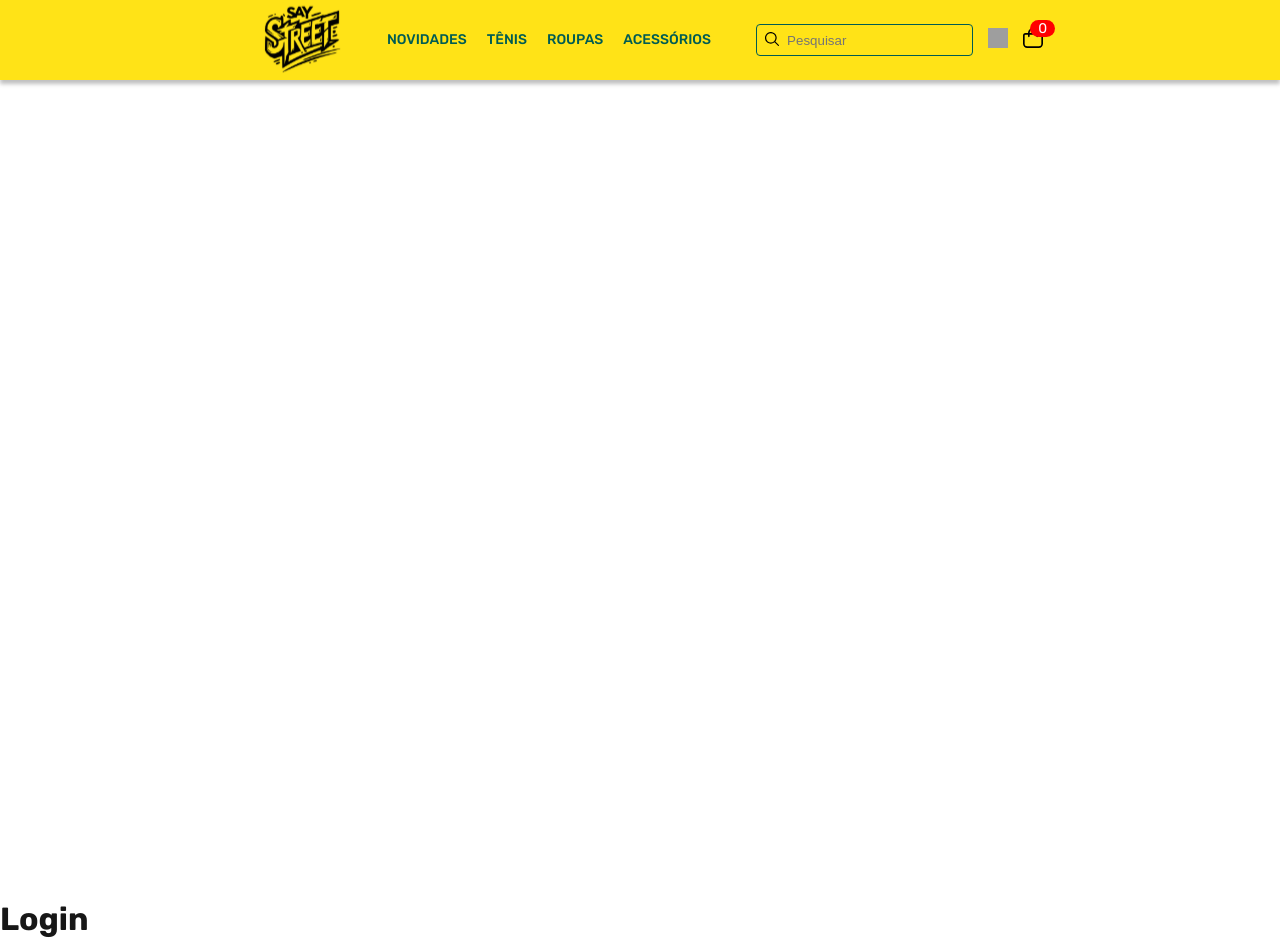
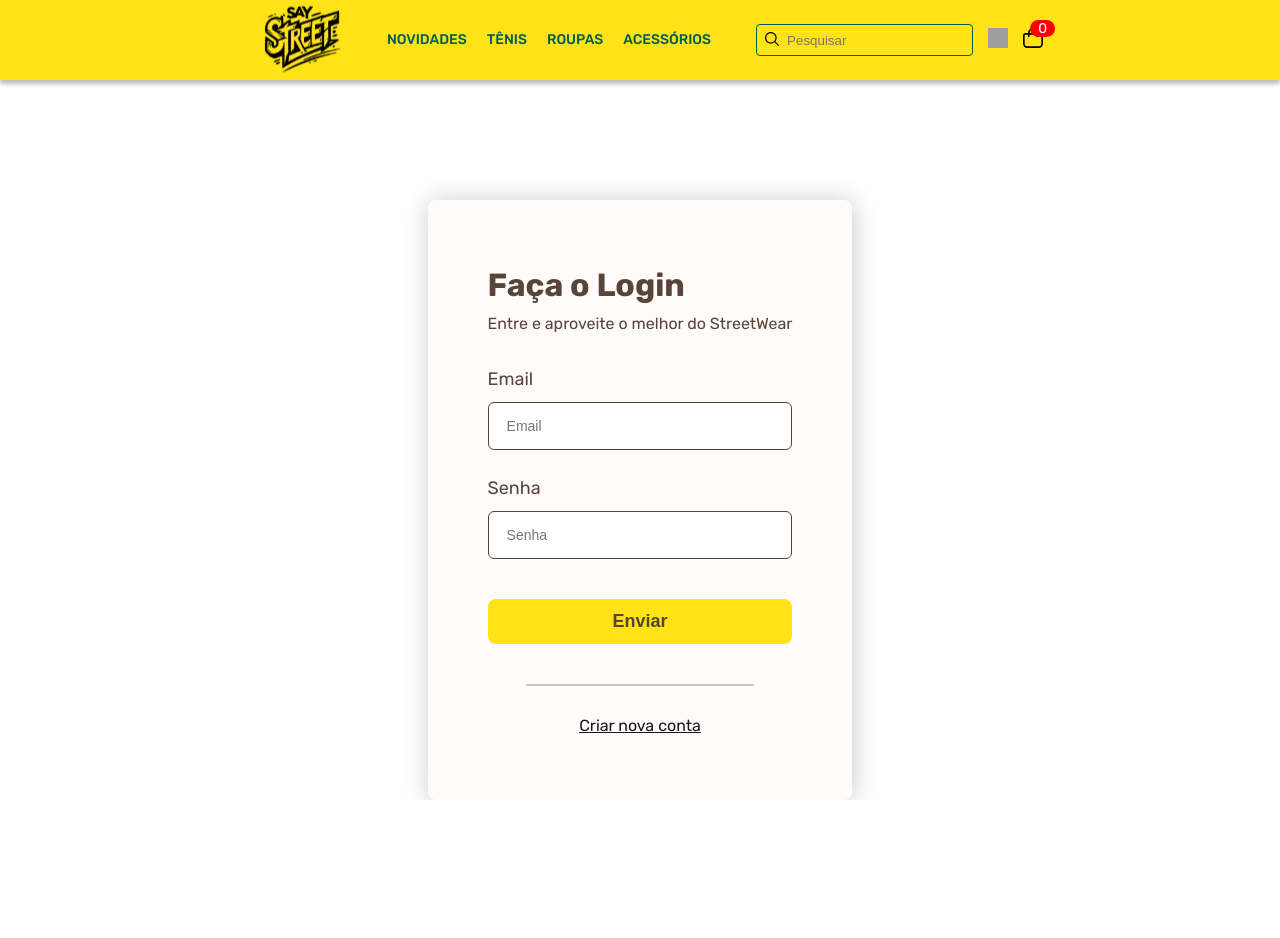
Before and after one commit to Kaique-Parente/E-Commerce-SayStreet, a Next.js app in the folder frontend/: page /login in a window 1280 px wide. After the commit the page ends 800 px from the top, so only its background shows below. Built offline with nearby package versions, Linux system fonts and the light colour scheme; no server answers; grey boxes are pictures that could not be loaded.

Commit message:
[FRONTEND ADD] Login com NextAuthJS

```diff
--- a/frontend/app/login/page.js
+++ b/frontend/app/login/page.js
@@ -1,6 +1,12 @@
 "use client"
 
+import BotaoPersonalizado from "@/components/ClientComponents/BotaoPersonalizado";
 import NavBar from "@/components/ClientComponents/NavBar";
+import { TextField } from "@mui/material";
+import { signIn, useSession } from "next-auth/react";
+import Link from "next/link";
+import { useRouter } from "next/navigation";
+import { useEffect, useState } from "react";
 import styled from "styled-components";
 
 const Container = styled.div`
@@ -9,21 +15,171 @@ const Container = styled.div`
     display: flex;
     align-items: center;
     flex-direction: column;
-    padding-top: 80px;
-
-    h3{
-        font-size: 16px;
-    }
+    padding-top: 100px;
 `;
 
-export default function Login(){
-    return(
+const CardContainer = styled.div`
+    background-color: rgb(255 251 251);
+    margin-top: 100px;
+    padding: 80px 60px;
+    border-radius: 8px;
+
+    display: flex;
+    flex-direction: column;
+    justify-content: center;
+    height: 600px;
+
+    box-shadow: 1px 1px 24px 1px rgba(0,0,0,0.2);
+`;
+
+const FormContainer = styled.form`
+    color: #584439;
+`
+
+const TextContainer = styled.div`
+    h1{
+        margin-bottom: 10px;
+    }
+`
+
+const InputsContainer = styled.div`
+    display: flex;
+    flex-direction: column;
+    gap: 12px;
+
+    margin: 35px 0px 25px;
+
+    label{
+        font-size: 18px;
+    }
+
+    input{
+        margin-bottom: 15px;
+        padding: 15px 18px;
+
+        border: 1px solid #584439;
+        border-radius: 6px;
+
+        font-size: 14px;
+    }
+
+    input:focus{
+        border: 2px solidrgb(43, 34, 29);
+    }
+`
+
+const LinhaDivisao = styled.div`
+    width: 100%;
+    display: flex;
+    justify-content: center;
+
+    div{
+        background:rgba(168, 167, 167, 0.62);
+
+        width: 75%;
+        padding: 1px;
+        border-radius: 18px;
+        margin-top: 40px;
+    }
+`
+
+const CriarContaContainer = styled.div`
+    display: flex;
+    justify-content: center;
+    margin-top: 30px;
+    a{
+        text-decoration: underline;
+    }
+
+`
+
+export default function Login() {
+
+    const { data: session, status } = useSession();
+
+    const [email, setEmail] = useState("");
+    const [password, setPassword] = useState("");
+    const router = useRouter();
+
+    const handleEmailChange = (event) => {
+        setEmail(event.target.value || "");
+    }
+
+    const handlePasswordChange = (event) => {
+        setPassword(event.target.value || "");
+    }
+
+    const handleSubmit = async (e) => {
+        e.preventDefault();
+
+        const response = await signIn("credentials", {
+            redirect: false,
+            email,
+            password,
+        });
+
+        if (response.ok) {
+            alert("Sucesso!");
+            router.push("./");
+        } else {
+            alert(response.error);
+        }
+    }
+
+    useEffect(() => {
+        if(session){
+            console.log(session.user);
+        }
+    }, [session])
+
+    return (
         <>
-            <NavBar/>
+            <NavBar />
             <Container>
+                <CardContainer>
+                    <FormContainer onSubmit={handleSubmit}>
+                        <TextContainer>
+                            <h1>Faça o Login</h1>
+                            <p>Entre e aproveite o melhor do StreetWear</p>
+                        </TextContainer>
 
+                        <InputsContainer>
+                            <label htmlFor="email">Email</label>
+                            <input
+                                required
+                                id="email"
+                                value={email || ""}
+                                onChange={handleEmailChange}
+                                type="email"
+                                placeholder="Email"
+                            />
+
+                            <label htmlFor="password">Senha</label>
+                            <input
+                                required
+                                id="password"
+                                value={password || ""}
+                                onChange={handlePasswordChange}
+                                type="password"
+                                placeholder="Senha"
+                            />
+                        </InputsContainer>
+
+                        <BotaoPersonalizado color="amarelo" type="submit" width="100%">
+                            Enviar
+                        </BotaoPersonalizado>
+
+                    </FormContainer>
+
+                    <LinhaDivisao>
+                        <div />
+                    </LinhaDivisao>
+
+                    <CriarContaContainer>
+                        <Link href={"./cadastrar"}>Criar nova conta</Link>
+                    </CriarContaContainer>
+                </CardContainer>
             </Container>
-            <h1 style={{marginTop: "100px"}}>Login</h1>
         </>
     );
 }
```
Also changed, not shown: frontend/app/api/auth/[...nextauth]/route.js (+11 -2 lines).
